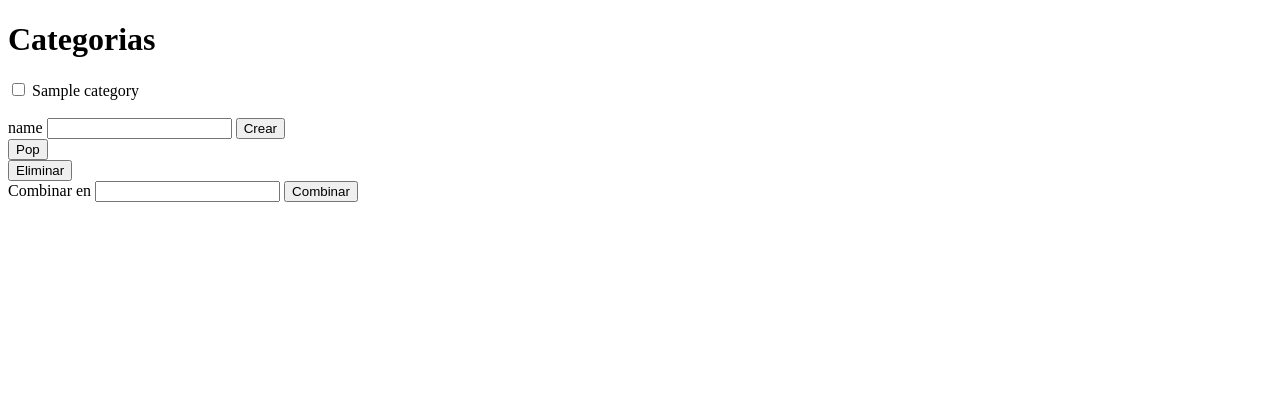
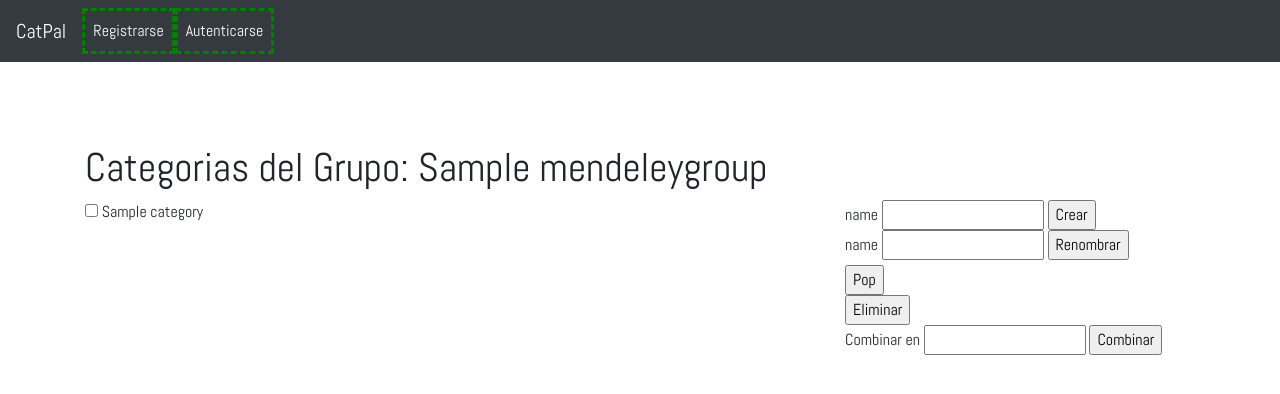
Before and after one commit to SoyJoseC/CatPalOfficial, a Django app: page /groups/1/categories/ in a window 1280 px wide. Shown: the top 394 px of the page. Run offline with Django 3.2, Linux system fonts and the light colour scheme; tables that the repository leaves empty hold one stand-in row (values such as "Sample post"); some libraries are stand-ins or nearby versions.

Commit message:
Categories template restored.

```diff
--- a/catpal/templates/categories.html
+++ b/catpal/templates/categories.html
@@ -1,27 +1,41 @@
-<!DOCTYPE html>
-<html lang="en">
-<head>
-    <meta charset="UTF-8">
-    <title>Title</title>
-</head>
-<body>
+{% extends 'base.html' %}
 
-<h1>Categorias</h1>
+{% block title %}
+    <title>Categorias: {{group.name}}</title>
+{% endblock %}
+
+{% block content %}
+
+<br>
+<br>
+<br>
+<h1>Categorias del Grupo: {{group.name}}</h1>
+
 
 <form method="post">
     {% csrf_token %}
+    <div class="row">
+    <div class="col-8">
 {% for category in categories_tree %}
 
-    <input type="checkbox" value="{{category.category.name}}" name="selected">
+    <input type="checkbox" value="{{category.category.cat_id}}" name="selected">
     <label for="selected">{{category.str}}</label>
     <br>
 
 {% endfor %}
+    </div>
     <br>
+    <div class="col-4">
+    <div>
+        <span>name</span>
+        <input type="text" name="new_name">
+        <input type="submit" name="action" value="Crear">
+    </div>
+
     <div>
         <label>name</label>
-        <input type="text" name="new_name">
-        <input type="submit" name="action" value="Crear">
+        <input type="text" name="rename">
+        <input type="submit" name="action" value="Renombrar">
     </div>
 
     <div>
@@ -37,7 +51,8 @@
         <input type="text" name="merge_to">
         <input type="submit" name="action" value="Combinar">
     </div>
+        </div>
+        </div>
 </form>
 
-</body>
-</html>
+{% endblock %}
```
